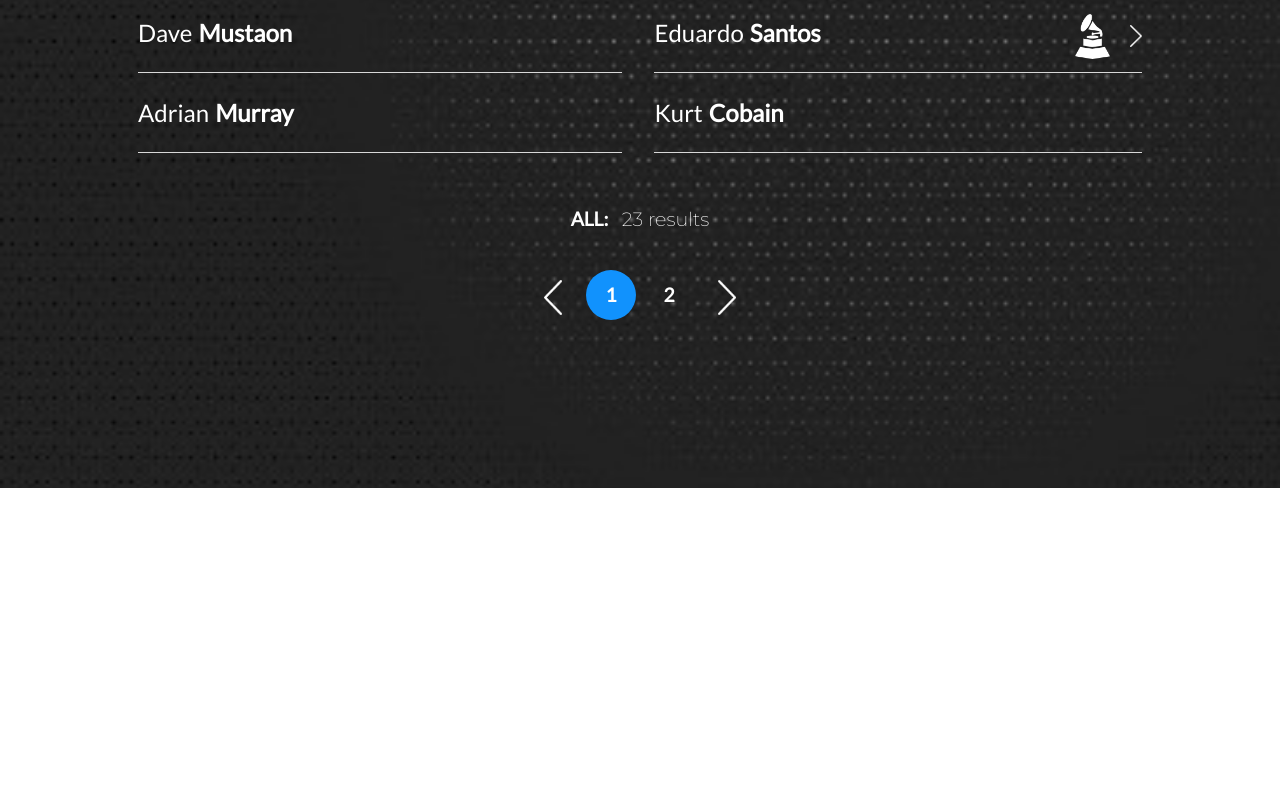
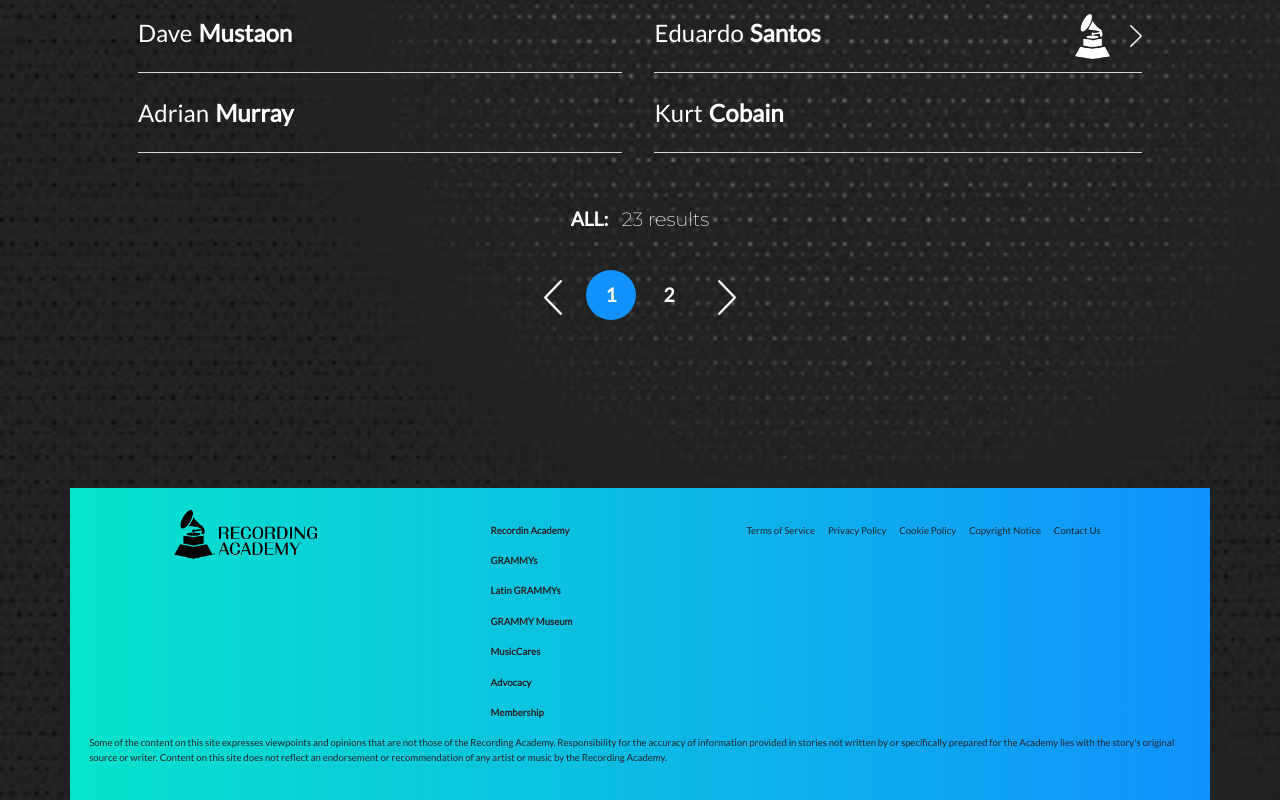
Before and after one commit to germancardenasm/recordingacademy, a React (Create React App) app: page / in a window 1280 px wide. Shown: the part 3867-4667 px from the top of the page. Before the commit the page ends 4355 px from the top, so only its background shows below. Built offline with nearby package versions, Linux system fonts and the light colour scheme.

Commit message:
footer added

```diff
--- a/src/App.scss
+++ b/src/App.scss
@@ -5,6 +5,7 @@
 @import './src/components/Membership/Membership.scss';
 @import './src/components/Statistics/Statistics.scss';
 @import './src/components/NameList/NameList.scss';
+@import './src/components/Footer/Footer.scss';
 
 *{
   font-family: 'lato';
--- /dev/null
+++ b/src/components/Footer/Footer.js
@@ -0,0 +1,48 @@
+import  React from 'react';
+import Image from 'react-bootstrap/Image';
+import logo from '../../img/tra.png';
+
+function  Footer(){
+
+return(
+  <div className='footer-container'>
+    <div>
+      <Image src={logo}/>
+    </div>
+
+    <div className='footer-menu'>
+      <ul >
+        <li> Recordin Academy </li>
+        <li>GRAMMYs</li>
+        <li>Latin GRAMMYs</li>
+        <li>GRAMMY Museum</li>
+        <li>MusicCares</li>
+        <li>Advocacy</li>
+        <li>Membership</li>
+      </ul>
+    </div>
+    <div className='footer-policy'>
+      <ul>
+          <li>Terms of Service</li>
+          <li>Privacy Policy</li>
+          <li>Cookie Policy</li>
+          <li>Copyright Notice</li>
+          <li>Contact Us</li>
+        </ul>
+    </div>
+    <div className='legal-advice'>
+        <p>
+        Some of the content on this site expresses viewpoints and opinions that are not those of the Recording Academy.
+        Responsibility for the accuracy of information provided in stories not written by or specifically prepared for
+        the Academy lies with the story's original source or writer. Content on this site does not reflect an endorsement
+        or recommendation of any artist or music by the Recording Academy.
+        </p>
+    </div>
+
+  </div>
+
+)
+
+}
+
+export default Footer;
--- /dev/null
+++ b/src/components/Footer/Footer.scss
@@ -0,0 +1,38 @@
+.footer-container{
+  background-image: linear-gradient(to right, #08E4CC, #1192FD);
+  display: flex;
+  flex-flow: row wrap;
+  justify-content: space-around;
+  padding: 1.2rem;
+  font-size: 0.6rem;
+  img{
+    width: 150px;
+  }
+  .footer-menu{
+    padding-top: 1rem;
+    ul{
+      padding: 0;
+      font-weight: bold;
+      li{
+        list-style: none;
+        margin-bottom: 1rem;
+      }
+    }
+  }
+
+  .footer-policy{
+    margin-top: 1rem;
+    ul{
+      padding: 0;
+      li{
+        list-style: none;
+        display: inline;
+        margin: 0.4rem;
+      }
+    }
+  }
+
+  .legal-advice{
+    flex: 1 100%;
+  }
+}
--- a/src/components/Homepage/Homepage.js
+++ b/src/components/Homepage/Homepage.js
@@ -6,7 +6,8 @@ import Header from '../Header/Header.js';
 import Slider from '../Slider/Slider.js';
 import Membership from "../Membership/Membership.js";
 import Statistics from "../Statistics/Statistics.js";
-import NameList from '../NameList/NameList.js'
+import NameList from '../NameList/NameList.js';
+import Footer from '../Footer/Footer.js'
 let loadedData = data;
 
 class Homepage extends React.Component{
@@ -101,6 +102,7 @@ class Homepage extends React.Component{
             <Membership data={this.state.data.membershipData}/>
             <Statistics data={this.state.data.statistics}/>
             <NameList />
+            <Footer />
           </Container>
         )
     }
```
